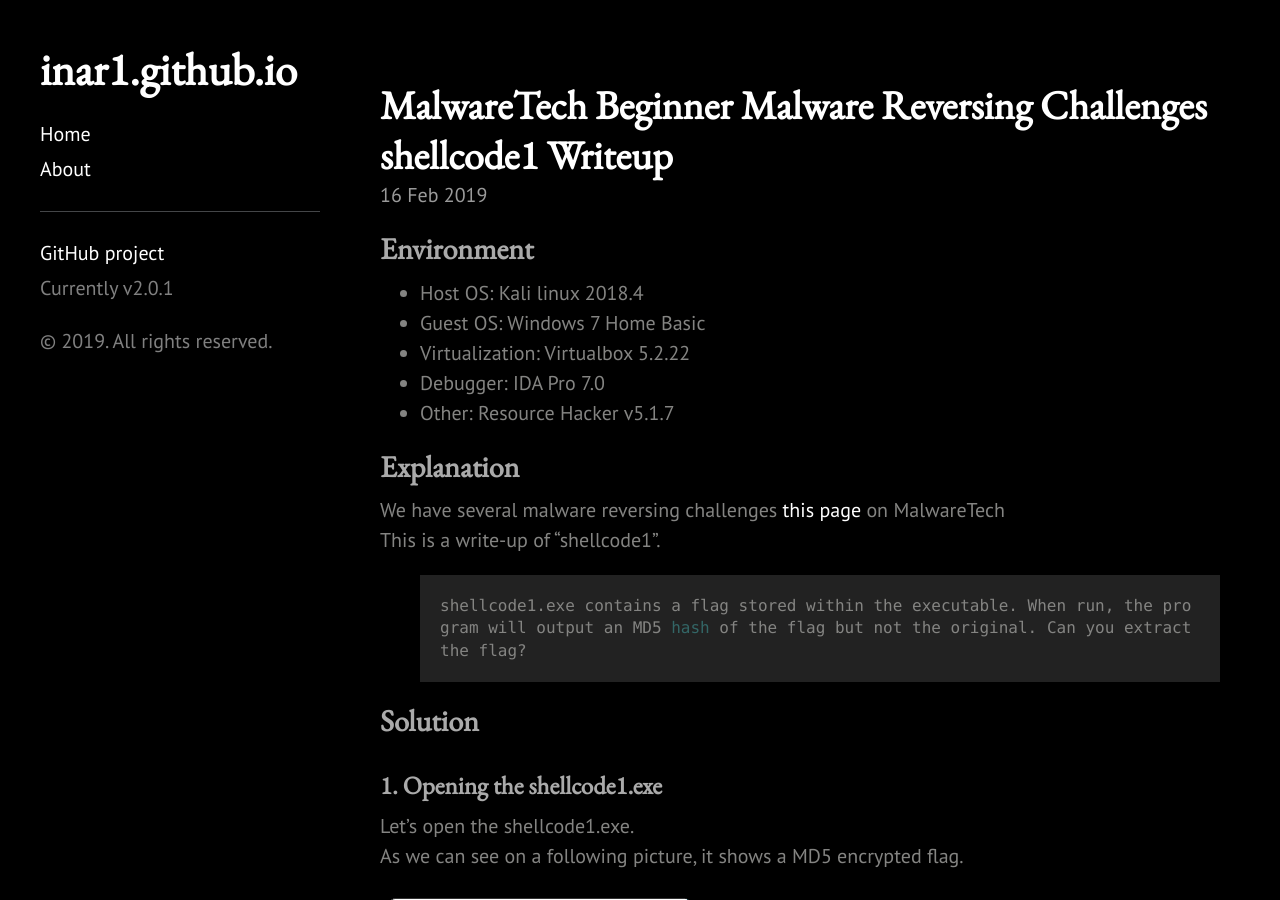
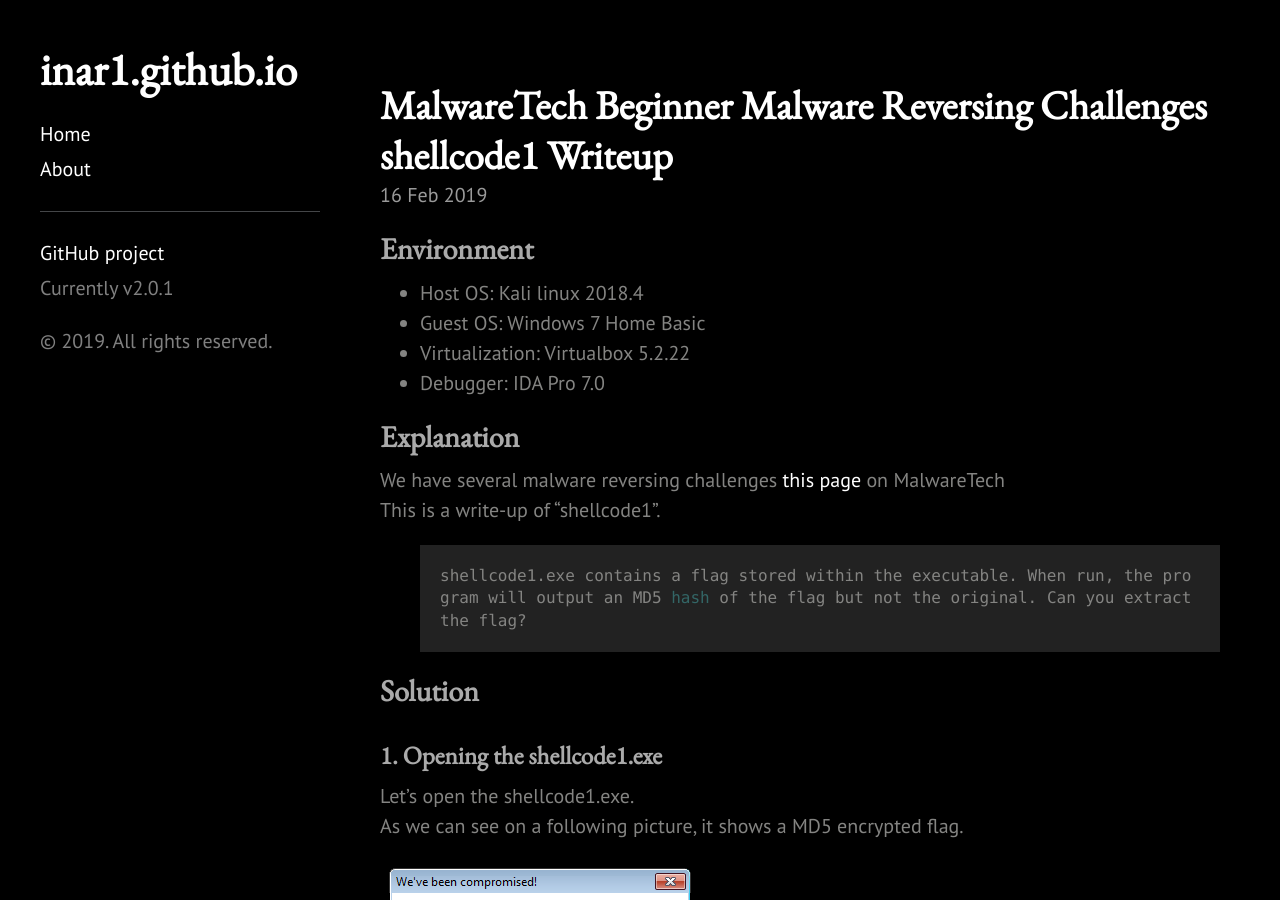
Before and after one commit to 1n4r1/1n4r1.github.io, a Jekyll site: the page built from _posts/2019-02-16-MalwareTech-shellcode1-Writeup.md, in a window 1280 px wide and 900 px high. Built offline with Jekyll 4.4.1, drawn with Linux system fonts in a browser that asks for light colours.

Commit message:
remove unneed line 2019-02-16

```diff
--- a/_posts/2019-02-16-MalwareTech-shellcode1-Writeup.md
+++ b/_posts/2019-02-16-MalwareTech-shellcode1-Writeup.md
@@ -8,7 +8,6 @@ title: MalwareTech Beginner Malware Reversing Challenges shellcode1 Writeup
 * Guest OS: Windows 7 Home Basic
 * Virtualization: Virtualbox 5.2.22
 * Debugger: IDA Pro 7.0
-* Other: Resource Hacker v5.1.7
 
 ## Explanation
 We have several malware reversing challenges <a href="https://www.malwaretech.com/beginner-malware-reversing-challenges">this page</a> on MalwareTech<br>
```
